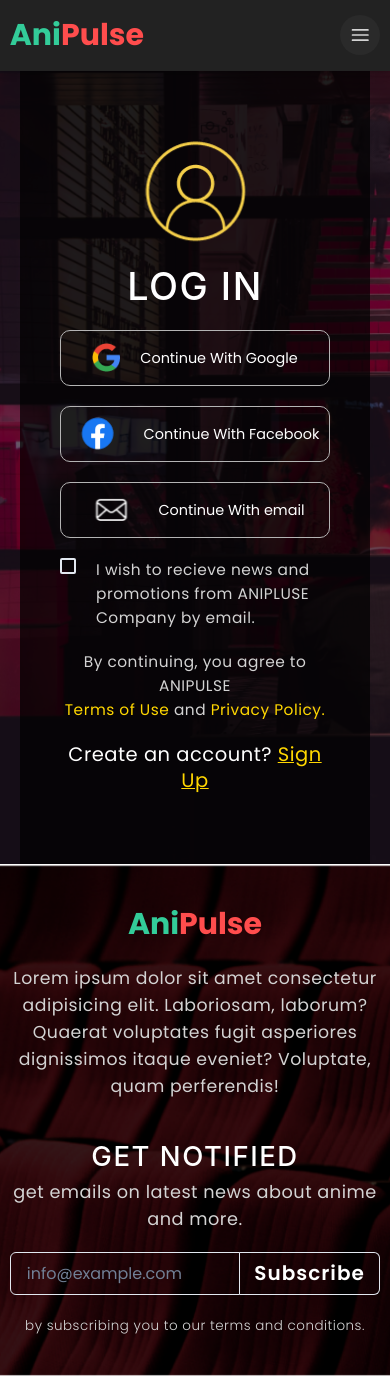
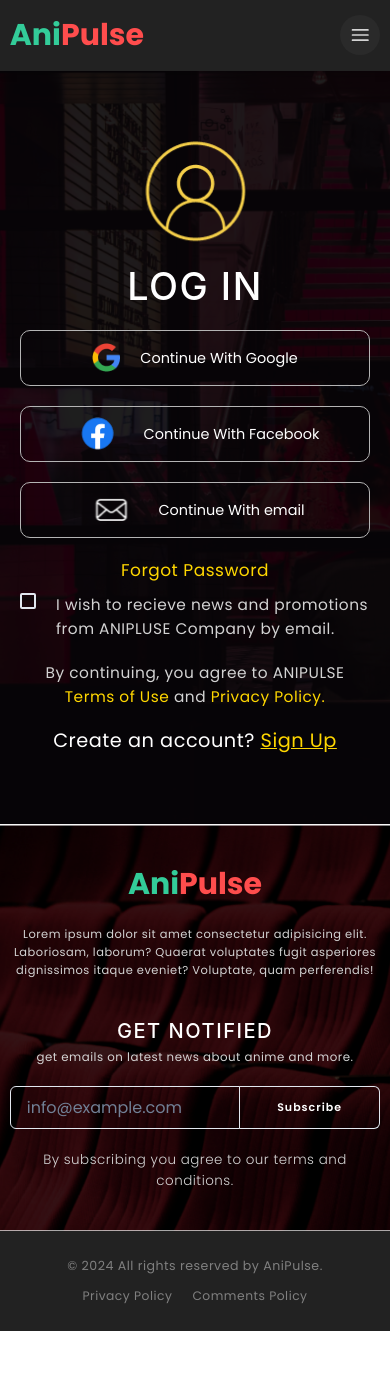
Before and after one commit to DivineChile/AniPulse, a React (Vite) app: page /auth/login in a window 390 px wide. After the commit the page ends 1331 px from the top, so only its background shows below. Built offline with nearby package versions, Linux system fonts and the light colour scheme.

Commit message:
Fixed Footer Component

```diff
--- a/src/auth/Login/Login.jsx
+++ b/src/auth/Login/Login.jsx
@@ -12,12 +12,13 @@
   FormErrorMessage,
 } from "@chakra-ui/react";
 import { Link, Form } from "react-router-dom";
-import { useState } from "react";
+import { useEffect, useState } from "react";
 import {
   GoogleAuthProvider,
   FacebookAuthProvider,
   signInWithPopup,
   signInWithEmailAndPassword,
+  signInWithRedirect,
 } from "firebase/auth";
 import { auth } from "../../firebase";
 import { useToast } from "@chakra-ui/react";
@@ -31,6 +32,7 @@
 import emailIcon from "../../assets/emailIcon.svg";
 import userIcon from "../../assets/user.svg";
 import loginBanner from "../../assets/loginBanner.png";
+import "./style.css";
 
 const Login = () => {
   const [SignInWithProviders, setSignInWithProviders] = useState(true);
@@ -131,6 +133,40 @@
 
   const handleGoogleSignIn = async () => {
     const provider = new GoogleAuthProvider();
+
+    const currentWidth = window.innerWidth;
+
+    if (currentWidth <= 500) {
+      try {
+        await signInWithRedirect(auth, provider).then((result) => {
+          const credential = GoogleAuthProvider.credentialFromResult(result);
+          const token = credential.accessToken;
+          toast({
+            title: "Login Successful",
+            description: "You have successfully logged in.",
+            status: "success",
+            duration: 3000,
+            isClosable: true,
+            style: {
+              background: "var(--accent-color)",
+              color: "#fff",
+            },
+          });
+
+          // The signed-in user info.
+          const user = result.user;
+          console.log(user);
+        });
+      } catch (error) {
+        toast({
+          title: "Login Error",
+          description: "An error occurred during login.",
+          status: "error",
+          duration: 3000,
+          isClosable: true,
+        });
+      }
+    } else {
       try {
         await signInWithPopup(auth, provider).then((result) => {
           const credential = GoogleAuthProvider.credentialFromResult(result);
@@ -159,6 +195,7 @@
           duration: 3000,
           isClosable: true,
         });
+      }
     }
   };
 
@@ -199,7 +236,7 @@
     <Box>
       <Navbar />
       <Box
-        px={{ base: "20px", lg: "20px", xl: "100px" }}
+        px={{ base: "20px 0", lg: "20px", xl: "100px" }}
         bg={`url(${loginBanner})`}
         backgroundBlendMode="overlay"
         backgroundColor="rgba(0,0,0,0.5)"
@@ -211,8 +248,8 @@
         justifyContent="center"
       >
         <Box
-          width="450px"
-          p="70px 40px"
+          width={{ base: "100%", md: "450px" }}
+          p={{ base: "70px 20px", md: "70px 40px" }}
           bg="rgba(0,0,0,0.7)"
           display="flex"
           flexDir="column"
@@ -452,6 +489,38 @@
               </>
             )}
 
+            {signInWithEmail && (
+              <>
+                <Button
+                  type="submit"
+                  textTransform="uppercase"
+                  height="52px"
+                  width="100%"
+                  display="flex"
+                  alignItems="center"
+                  justifyContent="center"
+                  border="2px solid #ffd700"
+                  color="#fff"
+                  borderRadius="10px"
+                  background="none"
+                  fontSize="23.44px"
+                  lineHeight="37.5px"
+                  letterSpacing="0.5px"
+                  fontWeight="500"
+                  mb="20px"
+                  _hover={{ background: "#ffd700" }}
+                >
+                  Log in
+                </Button>
+              </>
+            )}
+
+            <Box textAlign="center" my="10px">
+              <Link to="/auth/reset-password" className="reset">
+                Forgot Password
+              </Link>
+            </Box>
+
             <Box display="flex" gap="0 20px" justifyContent="center" mb="20px">
               <FormControl w="fit-content">
                 <Checkbox name="recieveEmails" />
@@ -485,36 +554,10 @@
               </Text>
             </Box>
 
-            {signInWithEmail && (
-              <>
-                <Button
-                  type="submit"
-                  textTransform="uppercase"
-                  height="52px"
-                  width="100%"
-                  display="flex"
-                  alignItems="center"
-                  justifyContent="center"
-                  border="2px solid #ffd700"
-                  color="#fff"
-                  borderRadius="10px"
-                  background="none"
-                  fontSize="23.44px"
-                  lineHeight="37.5px"
-                  letterSpacing="0.5px"
-                  fontWeight="500"
-                  mb="20px"
-                  _hover={{ background: "#ffd700" }}
-                >
-                  Log in
-                </Button>
-              </>
-            )}
-
             <Box textAlign="center">
               <Text
                 as="span"
-                fontSize="19.53px"
+                fontSize="19.33px"
                 lineHeight="24px"
                 letterSpacing="0.5px"
                 color="#fff"
--- /dev/null
+++ b/src/auth/Login/style.css
@@ -0,0 +1,11 @@
+.reset {
+  color: var(--accent-color);
+  transition: all ease 0.25s;
+  font-size: 17px;
+  line-height: 25px;
+  letter-spacing: 0.5px;
+}
+
+.reset:hover {
+  color: var(--secondary-color);
+}
--- a/src/components/Footer/Footer.jsx
+++ b/src/components/Footer/Footer.jsx
@@ -11,9 +11,11 @@
 import { Form, Link } from "react-router-dom";
 
 import footerImg from "../../assets/footer.png";
+import "./style.css";
 
 const Footer = () => {
   return (
+    <Box>
       <Box
         bg={`url(${footerImg})`}
         bgPos="center"
@@ -21,6 +23,7 @@
         bgSize="cover"
         py="40px"
       >
+        {/* Footer Main */}
         <Box
           maxW={{
             base: "95%",
@@ -36,12 +39,20 @@
         >
           {/* Footer con */}
           <Box w={{ base: "100%", md: "50%" }}>
-          <Heading m="0" mb="20px" textAlign={{ base: "center", md: "start" }}>
+            <Heading
+              m="0"
+              mb="20px"
+              textAlign={{ base: "center", md: "start" }}
+            >
               <Link to="/" className="logo">
                 <Text as="span" color="var(--secondary-color)">
                   Ani
                 </Text>
-              <Text className="logo_tag" as="span" color="var(--primary-color)">
+                <Text
+                  className="logo_tag"
+                  as="span"
+                  color="var(--primary-color)"
+                >
                   Pulse
                 </Text>
               </Link>
@@ -49,16 +60,16 @@
 
             <Text
               color="var(--text-color)"
-            fontSize="17.3px"
+              fontSize={{ base: "11.44px", md: "17.3px" }}
               fontWeight="400"
-            lineHeight="27px"
+              lineHeight={{ base: "18px", md: "27px" }}
               letterSpacing="0.5px"
               w={{ base: "100%", md: "100%", lg: "70%" }}
               textAlign={{ base: "center", md: "start" }}
             >
-            Lorem ipsum dolor sit amet consectetur adipisicing elit. Laboriosam,
-            laborum? Quaerat voluptates fugit asperiores dignissimos itaque
-            eveniet? Voluptate, quam perferendis!
+              Lorem ipsum dolor sit amet consectetur adipisicing elit.
+              Laboriosam, laborum? Quaerat voluptates fugit asperiores
+              dignissimos itaque eveniet? Voluptate, quam perferendis!
             </Text>
           </Box>
 
@@ -69,9 +80,9 @@
               textTransform="uppercase"
               mb="5px"
               color="#fff"
-            fontSize="27.54px"
+              fontSize={{ base: "20.11px", md: "27.54px" }}
               fontWeight="500"
-            lineHeight="33px"
+              lineHeight={{ base: "24.2px", md: "33px" }}
               letterSpacing="1.5px"
               textAlign={{ base: "center", md: "start" }}
             >
@@ -79,9 +90,9 @@
             </Heading>
             <Text
               as="p"
-            fontSize="17.72px"
+              fontSize={{ base: "11.81px", md: "17.72px" }}
               fontWeight="400"
-            lineHeight="27px"
+              lineHeight={{ base: "18px", md: "27px" }}
               letterSpacing="0.5px"
               color="#d4d4d4"
               textAlign={{ base: "center", md: "start" }}
@@ -108,16 +119,20 @@
                       }}
                     />
 
-                  <InputRightAddon height="43px" background="none" w="141.38px">
+                    <InputRightAddon
+                      height="43px"
+                      background="none"
+                      w="141.38px"
+                    >
                       <Button
                         type="submit"
                         w="100%"
                         height="100%"
                         background="none"
                         color="#fff"
-                      fontSize="20px"
+                        fontSize={{ base: "11px", md: "20px" }}
                         fontWeight="600"
-                      lineHeight="30px"
+                        lineHeight={{ base: "18px", md: "30px" }}
                         letterSpacing="1px"
                         transition="all ease 0.25s"
                         _hover={{
@@ -142,8 +157,44 @@
               color="#d4d4d4"
               textAlign={{ base: "center", md: "start" }}
             >
-            by subscribing you to our terms and conditions.
+              By subscribing you agree to our terms and conditions.
             </Text>
+          </Box>
+        </Box>
+      </Box>
+      <Box bg="var(--primary-background-color)" py="20px">
+        <Box
+          maxW={{
+            base: "95%",
+            xl: "85%",
+            "2xl": "container.xl",
+          }}
+          margin="auto"
+          display="flex"
+          flexDir={{ base: "column", md: "row" }}
+          alignItems="center"
+          justifyContent={{ base: "center", md: "space-between" }}
+        >
+          {/* Copyright */}
+          <Box>
+            <Text
+              as="p"
+              fontSize={{ base: "12.59px", md: "15.5px" }}
+              fontWeight="400"
+              lineHeight={{ base: "30px", md: "24px" }}
+              color="#808080"
+              letterSpacing="0.5px"
+            >
+              &copy;
+              {` ${new Date().getFullYear()} All rights reserved by AniPulse.`}
+            </Text>
+          </Box>
+
+          {/* Privacy Policy */}
+          <Box display="flex" gap="20px">
+            <Link className="policy">Privacy Policy</Link>
+            <Link className="policy">Comments Policy</Link>
+          </Box>
         </Box>
       </Box>
     </Box>
--- /dev/null
+++ b/src/components/Footer/style.css
@@ -0,0 +1,19 @@
+.policy {
+  font-size: 15.5px;
+  font-weight: 400;
+  line-height: 24px;
+  color: #808080;
+  letter-spacing: 0.5px;
+  transition: all ease 0.25s;
+}
+
+.policy:hover {
+  color: var(--text-color);
+}
+
+@media screen and (max-width: 768px) {
+  .policy {
+    font-size: 12.29px;
+    line-height: 30px;
+  }
+}
```
Lines whose indentation alone changed are shown as unchanged.
